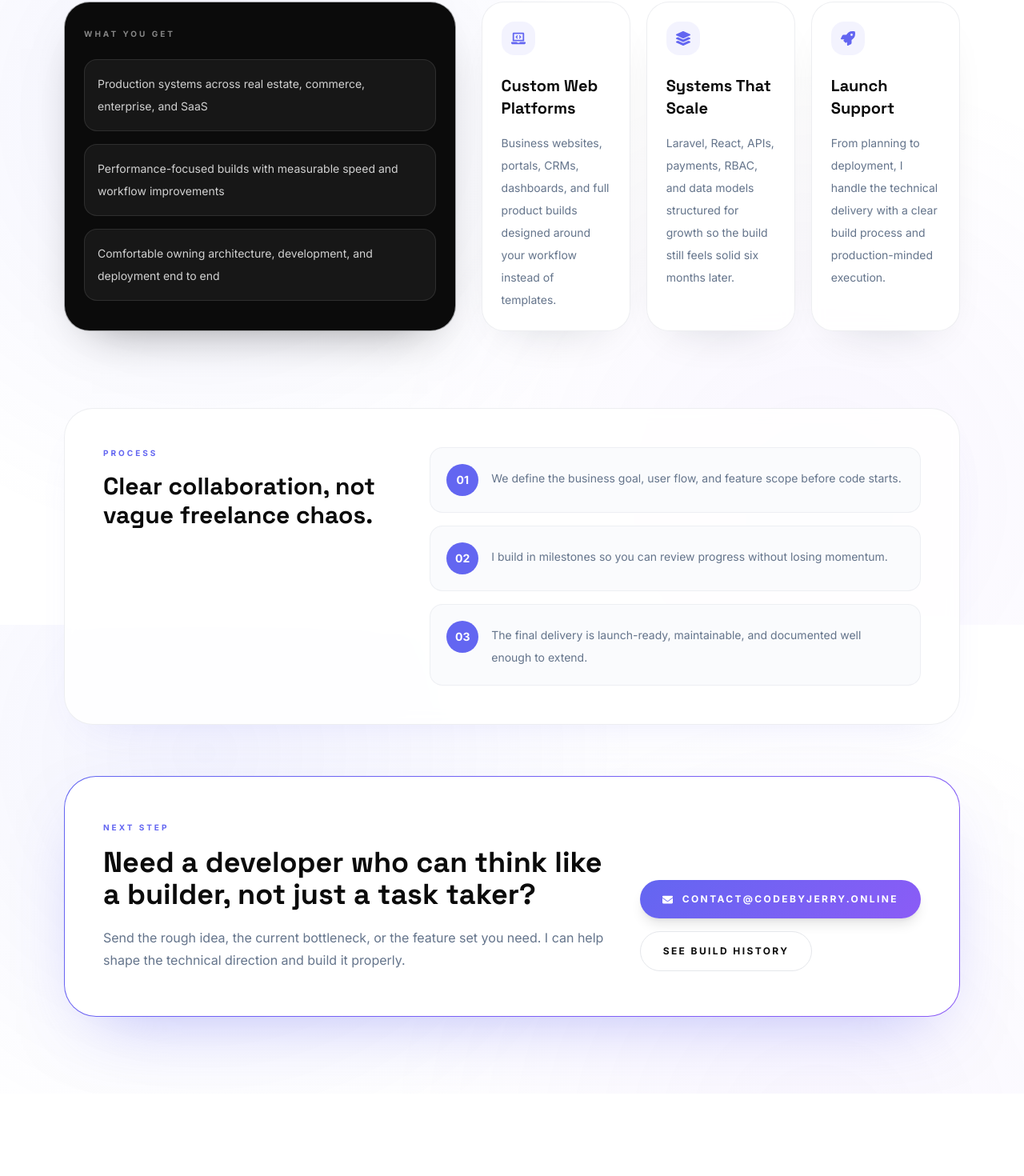
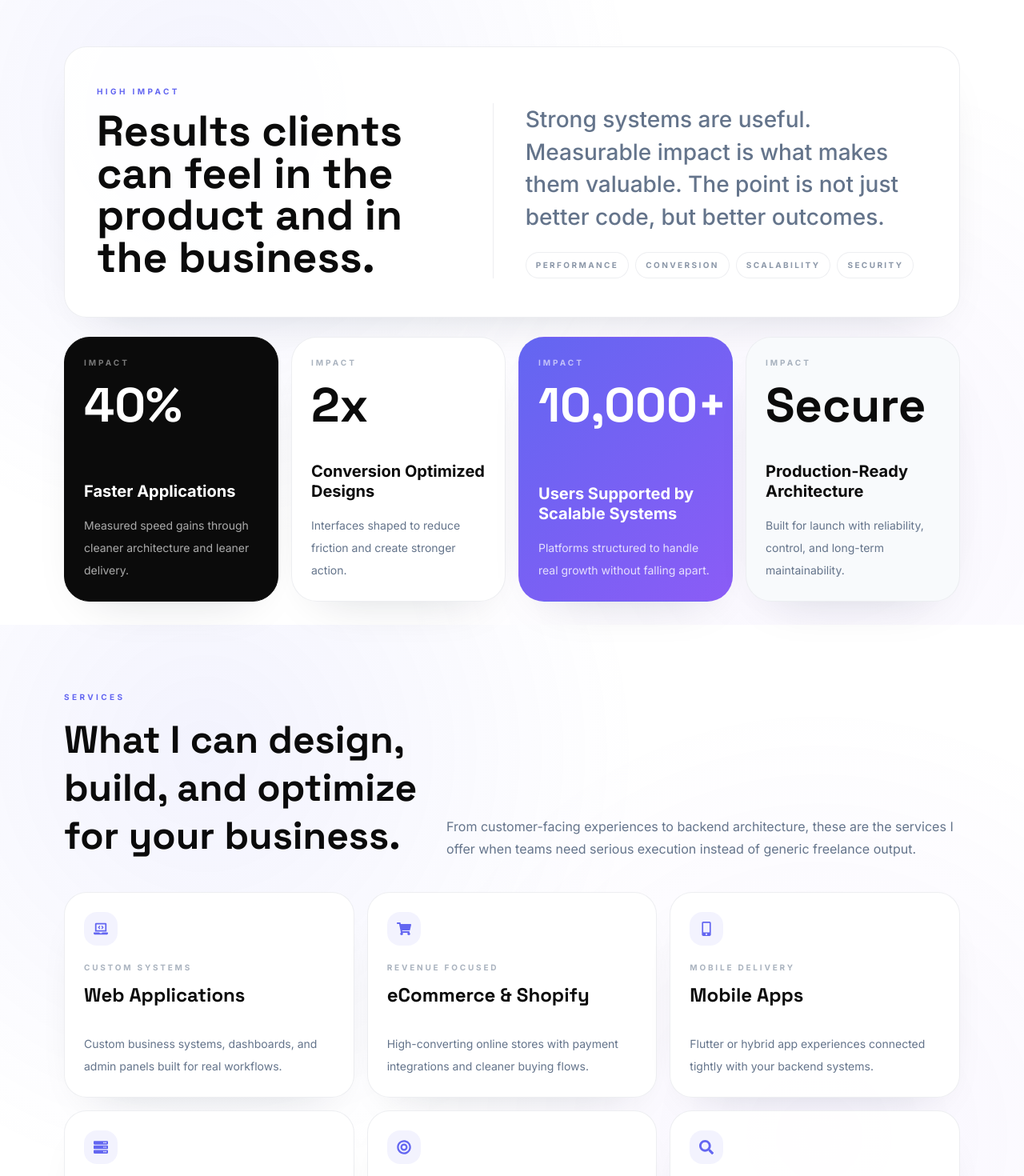
Before and after one commit to code-by-jerry/code-by-jerry, a React (Vite) app: page / in a window 1280 px wide. Shown: the part 819-2289 px from the top of the page at 80% size. Before the commit the page ends 2186 px from the top, so only its background shows below. Built offline with nearby package versions, Linux system fonts and the light colour scheme.

Commit message:
#10 Service section layout

```diff
--- a/src/pages/FreelanceLanding.jsx
+++ b/src/pages/FreelanceLanding.jsx
@@ -1,40 +1,85 @@
-import { useEffect, useState } from 'react'
+import { useEffect, useRef, useState } from 'react'
 import { Link } from 'react-router-dom'
 import {
   FaArrowRight,
   FaBriefcase,
+  FaBullseye,
   FaCode,
   FaEnvelope,
   FaLaptopCode,
-  FaLayerGroup,
-  FaRocket,
+  FaMobileAlt,
+  FaSearch,
+  FaServer,
+  FaShoppingCart,
 } from 'react-icons/fa'
 
-const offers = [
+const services = [
   {
-    title: 'Custom Web Platforms',
-    description:
-      'Business websites, portals, CRMs, dashboards, and full product builds designed around your workflow instead of templates.',
+    title: 'Web Applications',
+    description: 'Custom business systems, dashboards, and admin panels built for real workflows.',
     icon: FaLaptopCode,
+    eyebrow: 'Custom Systems',
   },
   {
-    title: 'Systems That Scale',
-    description:
-      'Laravel, React, APIs, payments, RBAC, and data models structured for growth so the build still feels solid six months later.',
-    icon: FaLayerGroup,
+    title: 'eCommerce & Shopify',
+    description: 'High-converting online stores with payment integrations and cleaner buying flows.',
+    icon: FaShoppingCart,
+    eyebrow: 'Revenue Focused',
   },
   {
-    title: 'Launch Support',
-    description:
-      'From planning to deployment, I handle the technical delivery with a clear build process and production-minded execution.',
-    icon: FaRocket,
+    title: 'Mobile Apps',
+    description: 'Flutter or hybrid app experiences connected tightly with your backend systems.',
+    icon: FaMobileAlt,
+    eyebrow: 'Mobile Delivery',
+  },
+  {
+    title: 'Backend Systems',
+    description: 'APIs, automation, integrations, and scalable architectures that support growth.',
+    icon: FaServer,
+    eyebrow: 'Core Logic',
+  },
+  {
+    title: 'Landing Pages',
+    description: 'Conversion-focused pages for ads, campaigns, launches, and lead generation.',
+    icon: FaBullseye,
+    eyebrow: 'Campaign Ready',
+  },
+  {
+    title: 'SEO Optimization',
+    description: 'Performance optimization and search ranking improvements for long-term visibility.',
+    icon: FaSearch,
+    eyebrow: 'Search Growth',
   },
 ]
 
-const proof = [
-  'Production systems across real estate, commerce, enterprise, and SaaS',
-  'Performance-focused builds with measurable speed and workflow improvements',
-  'Comfortable owning architecture, development, and deployment end to end',
+const impactStats = [
+  {
+    value: 40,
+    suffix: '%',
+    headline: 'Faster Applications',
+    label: 'Measured speed gains through cleaner architecture and leaner delivery.',
+    tone: 'dark',
+  },
+  {
+    value: 2,
+    suffix: 'x',
+    headline: 'Conversion Optimized Designs',
+    label: 'Interfaces shaped to reduce friction and create stronger action.',
+    tone: 'light',
+  },
+  {
+    value: 10000,
+    suffix: '+',
+    headline: 'Users Supported by Scalable Systems',
+    label: 'Platforms structured to handle real growth without falling apart.',
+    tone: 'accent',
+  },
+  {
+    staticValue: 'Secure',
+    headline: 'Production-Ready Architecture',
+    label: 'Built for launch with reliability, control, and long-term maintainability.',
+    tone: 'soft',
+  },
 ]
 
 const serviceSlides = [
@@ -192,6 +237,188 @@ function HeroServiceShowcase() {
   )
 }
 
+function HighImpactSection() {
+  const sectionRef = useRef(null)
+  const [isVisible, setIsVisible] = useState(false)
+  const [progress, setProgress] = useState(0)
+
+  useEffect(() => {
+    const node = sectionRef.current
+    if (!node) return
+
+    const observer = new IntersectionObserver(
+      ([entry]) => {
+        if (entry.isIntersecting) {
+          setIsVisible(true)
+          observer.disconnect()
+        }
+      },
+      { threshold: 0.3 },
+    )
+
+    observer.observe(node)
+
+    return () => observer.disconnect()
+  }, [])
+
+  useEffect(() => {
+    if (!isVisible) return
+
+    if (window.matchMedia('(prefers-reduced-motion: reduce)').matches) {
+      setProgress(1)
+      return
+    }
+
+    let frameId = 0
+    let startTime = 0
+    const duration = 1400
+
+    const tick = (timestamp) => {
+      if (!startTime) startTime = timestamp
+
+      const elapsed = timestamp - startTime
+      const rawProgress = Math.min(elapsed / duration, 1)
+      const easedProgress = 1 - Math.pow(1 - rawProgress, 3)
+
+      setProgress(easedProgress)
+
+      if (rawProgress < 1) {
+        frameId = requestAnimationFrame(tick)
+      }
+    }
+
+    frameId = requestAnimationFrame(tick)
+
+    return () => cancelAnimationFrame(frameId)
+  }, [isVisible])
+
+  const formatValue = (stat) => {
+    if (stat.staticValue) return stat.staticValue
+
+    const currentValue = Math.round(stat.value * progress)
+    return `${new Intl.NumberFormat('en-US').format(currentValue)}${stat.suffix}`
+  }
+
+  const cardTone = {
+    dark: 'bg-primary text-white border-primary',
+    light: 'bg-background/90 text-primary border-border/70',
+    accent: 'accent-gradient text-white border-transparent',
+    soft: 'bg-surface text-primary border-border/60',
+  }
+
+  const labelTone = {
+    dark: 'text-white/65',
+    light: 'text-text-secondary',
+    accent: 'text-white/80',
+    soft: 'text-text-secondary',
+  }
+
+  return (
+    <section ref={sectionRef} className="mx-auto max-w-screen-xl px-6 py-10 md:px-12 md:py-14 lg:px-20">
+      <div className="rounded-[1.75rem] border border-border/70 bg-background/90 px-6 py-8 shadow-[0_24px_60px_-38px_rgba(15,23,42,0.22)] sm:px-8 sm:py-10 lg:px-10 lg:py-12">
+        <div className="grid gap-8 lg:grid-cols-[0.92fr_1.08fr] lg:items-end">
+          <div className="max-w-xl">
+            <p className="text-[10px] font-bold uppercase tracking-[0.34em] text-accent">
+              High Impact
+            </p>
+            <h2 className="mt-4 font-display text-3xl font-bold leading-tight text-primary sm:text-4xl lg:text-[3.35rem] lg:leading-[0.98]">
+              Results clients can feel in the product and in the business.
+            </h2>
+          </div>
+
+          <div className="grid gap-5 lg:border-l lg:border-border/70 lg:pl-10">
+            <p className="max-w-2xl text-lg font-medium leading-8 text-text-secondary sm:text-xl sm:leading-9 lg:text-[1.75rem] lg:leading-[1.45]">
+              Strong systems are useful. Measurable impact is what makes them valuable. The point
+              is not just better code, but better outcomes.
+            </p>
+
+            <div className="flex flex-wrap gap-2 pt-1">
+              {['Performance', 'Conversion', 'Scalability', 'Security'].map((item) => (
+                <span
+                  key={item}
+                  className="rounded-full border border-border/70 bg-background/90 px-3 py-2 text-[10px] font-bold uppercase tracking-[0.24em] text-text-secondary/75"
+                >
+                  {item}
+                </span>
+              ))}
+            </div>
+          </div>
+        </div>
+      </div>
+
+      <div className="mt-6 grid gap-4 md:grid-cols-2 xl:grid-cols-4">
+        {impactStats.map((stat) => (
+          <article
+            key={stat.headline}
+            className={`flex min-h-[220px] flex-col justify-between rounded-[2rem] border p-6 shadow-[0_24px_60px_-38px_rgba(15,23,42,0.22)] ${cardTone[stat.tone]}`}
+          >
+            <div>
+              <p
+                className={`text-[10px] font-bold uppercase tracking-[0.3em] ${
+                  stat.tone === 'dark' ? 'text-white/45' : stat.tone === 'accent' ? 'text-white/60' : 'text-text-secondary/55'
+                }`}
+              >
+                Impact
+              </p>
+              <p className="mt-4 font-display text-5xl font-bold leading-none sm:text-6xl">
+                {formatValue(stat)}
+              </p>
+            </div>
+
+            <div className="mt-10">
+              <h3 className="text-xl font-bold leading-tight">{stat.headline}</h3>
+              <p className={`mt-4 text-sm leading-7 ${labelTone[stat.tone]}`}>{stat.label}</p>
+            </div>
+          </article>
+        ))}
+      </div>
+    </section>
+  )
+}
+
+function ServicesSection() {
+  return (
+    <section className="mx-auto max-w-screen-xl px-6 py-10 md:px-12 md:py-14 lg:px-20">
+      <div className="grid gap-8 lg:grid-cols-[0.82fr_1.18fr] lg:items-end">
+        <div className="max-w-lg">
+          <p className="text-[10px] font-bold uppercase tracking-[0.34em] text-accent">Services</p>
+          <h2 className="mt-4 font-display text-3xl font-bold leading-tight text-primary sm:text-4xl lg:text-5xl">
+            What I can design, build, and optimize for your business.
+          </h2>
+        </div>
+
+        <p className="max-w-2xl text-sm leading-7 text-text-secondary sm:text-base">
+          From customer-facing experiences to backend architecture, these are the services I offer
+          when teams need serious execution instead of generic freelance output.
+        </p>
+      </div>
+
+      <div className="mt-10 grid gap-4 md:grid-cols-2 xl:grid-cols-3">
+        {services.map(({ title, description, icon: Icon, eyebrow }) => (
+          <article
+            key={title}
+            className="group flex min-h-[220px] flex-col justify-between rounded-[1.75rem] border border-border/70 bg-background/90 p-6 shadow-[0_24px_60px_-38px_rgba(15,23,42,0.22)] transition-all duration-300 hover:-translate-y-1 hover:border-accent/25"
+          >
+            <div>
+              <span className="inline-flex rounded-2xl bg-accent/8 p-3 text-accent">
+                <Icon size={18} />
+              </span>
+              <p className="mt-5 text-[10px] font-bold uppercase tracking-[0.28em] text-text-secondary/55">
+                {eyebrow}
+              </p>
+              <h3 className="mt-3 font-display text-2xl font-bold leading-tight text-primary">
+                {title}
+              </h3>
+            </div>
+
+            <p className="mt-8 text-sm leading-7 text-text-secondary">{description}</p>
+          </article>
+        ))}
+      </div>
+    </section>
+  )
+}
+
 export default function FreelanceLanding() {
   return (
     <div className="hero-bg min-h-screen font-sans text-text selection:bg-accent selection:text-white">
@@ -270,33 +497,9 @@ export default function FreelanceLanding() {
           </div>
         </section>
 
-        <section className="mx-auto grid max-w-screen-xl gap-8 px-6 pb-8 md:px-12 lg:grid-cols-[0.9fr_1.1fr] lg:px-20">
-          <div className="rounded-[2rem] border border-border/70 bg-primary px-6 py-8 text-white shadow-[0_24px_60px_-35px_rgba(11,11,11,0.55)]">
-            <p className="text-[10px] font-bold uppercase tracking-[0.3em] text-white/50">What You Get</p>
-            <div className="mt-6 space-y-4">
-              {proof.map((item) => (
-                <div key={item} className="rounded-2xl border border-white/10 bg-white/5 px-4 py-4">
-                  <p className="text-sm leading-7 text-white/80">{item}</p>
-                </div>
-              ))}
-            </div>
-          </div>
+        <HighImpactSection />
 
-          <div className="grid gap-5 sm:grid-cols-2 xl:grid-cols-3">
-            {offers.map(({ title, description, icon: Icon }) => (
-              <article
-                key={title}
-                className="rounded-[1.75rem] border border-border/70 bg-background/85 p-6 shadow-[0_24px_60px_-35px_rgba(15,23,42,0.2)] backdrop-blur"
-              >
-                <span className="inline-flex rounded-2xl bg-accent/8 p-3 text-accent">
-                  <Icon size={18} />
-                </span>
-                <h3 className="mt-6 font-display text-xl font-bold text-primary">{title}</h3>
-                <p className="mt-4 text-sm leading-7 text-text-secondary">{description}</p>
-              </article>
-            ))}
-          </div>
-        </section>
+        <ServicesSection />
 
         <section className="mx-auto max-w-screen-xl px-6 py-16 md:px-12 lg:px-20">
           <div className="grid gap-10 rounded-[2.25rem] border border-border/70 bg-background/85 p-6 shadow-[0_24px_60px_-35px_rgba(99,102,241,0.18)] backdrop-blur sm:p-8 lg:grid-cols-[0.75fr_1.25fr] lg:p-12">
```
